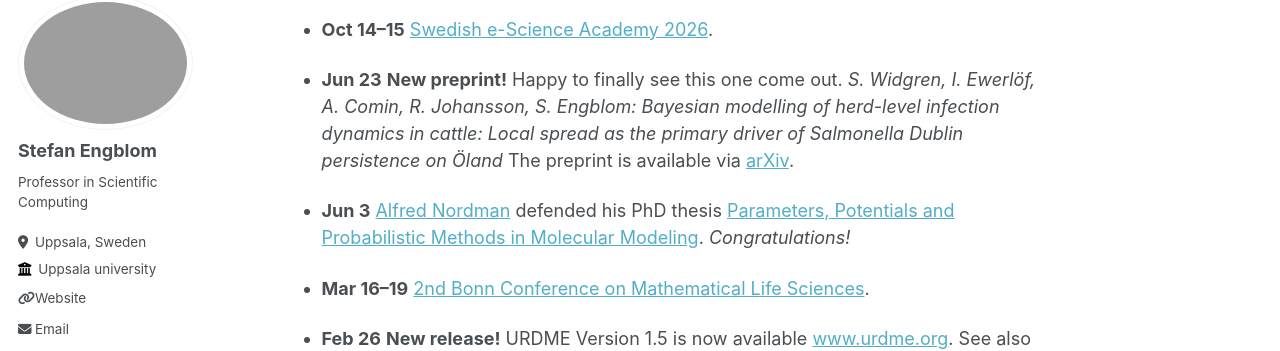
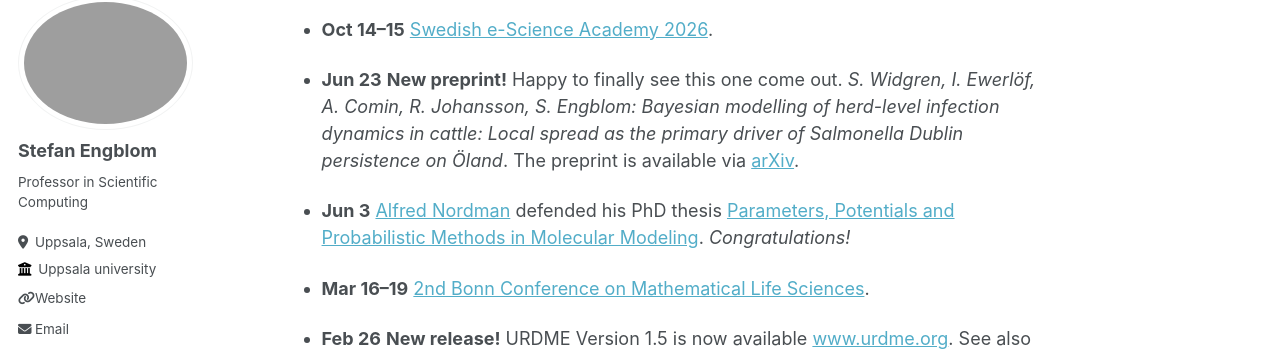
Before and after one commit to stefanengblom/stefanengblom.github.io, a Jekyll site: the page built from _pages/about.md, in a window 1280 px wide and 900 px high, scrolled down 1880 px. Shown: the part 110-461 px from the top of the window. Built offline with Jekyll 4.4.1, drawn with Linux system fonts in a browser that asks for light colours; some web fonts are replaced.

Commit message:
missing punct

```diff
--- a/_pages/about.md
+++ b/_pages/about.md
@@ -81,7 +81,7 @@ modeling of polarizable water: Lessons for force field development_
 
 * **Oct 14--15** [Swedish e-Science Academy 2026](https://www.essenceofescience.se/w/es/en/calendar/archive/2026-10-14-swedish-e-science-academy-2026).
 
-* **Jun 23** **New preprint!** Happy to finally see this one come out. _S. Widgren, I. Ewerlöf, A. Comin, R. Johansson, S. Engblom: Bayesian modelling of herd-level infection dynamics in cattle: Local spread as the primary driver of Salmonella Dublin persistence on Öland_ The preprint is available via [arXiv](https://arxiv.org/abs/2606.23148).
+* **Jun 23** **New preprint!** Happy to finally see this one come out. _S. Widgren, I. Ewerlöf, A. Comin, R. Johansson, S. Engblom: Bayesian modelling of herd-level infection dynamics in cattle: Local spread as the primary driver of Salmonella Dublin persistence on Öland_. The preprint is available via [arXiv](https://arxiv.org/abs/2606.23148).
 
 * **Jun 3** [Alfred Nordman](https://www.uu.se/kontakt-och-organisation/personal?query=N19-1437) defended his PhD thesis [Parameters, Potentials and Probabilistic Methods in Molecular Modeling](https://urn.kb.se/resolve?urn=urn:nbn:se:uu:diva-584150). _Congratulations!_
 
```
